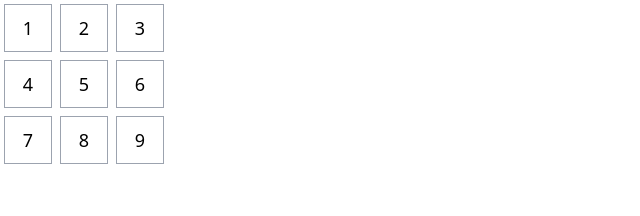
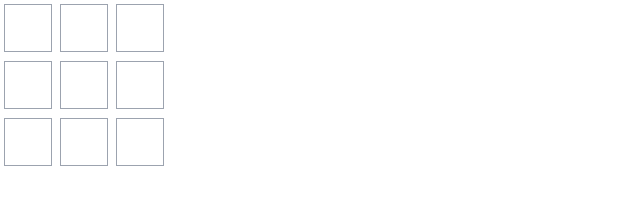
Before and after one commit to kaiyumdev/tic-tac-toe, a React (Vite) app: page / in a window 1280 px wide. Shown: the top 216 px of the page, without its empty margins (0-640 px from the left). Built offline with nearby package versions, Linux system fonts and the light colour scheme.

Commit message:
feat(props): remove props to replace state

```diff
--- a/src/App.jsx
+++ b/src/App.jsx
@@ -9,9 +9,13 @@
 import { useState } from "react";
 
 function Square({ value }) {
+  const handleClick = () => {
+    console.log('click', value);
+  }
   return (
     <button
       className="bg-white border border-gray-400 h-12 w-12 m-1 leading-9 text-lg"
+      onClick={handleClick}
     >
       {value}
     </button>
@@ -22,19 +26,19 @@ export default function Board() {
   return (
     <>
       <div>
-        <Square value="1"></Square>
-        <Square value="2"></Square>
-        <Square value="3"></Square>
+        <Square ></Square>
+        <Square ></Square>
+        <Square ></Square>
       </div>
       <div>
-        <Square value="4"></Square>
-        <Square value="5"></Square>
-        <Square value="6"></Square>
+        <Square ></Square>
+        <Square ></Square>
+        <Square ></Square>
       </div>
       <div>
-        <Square value="7"></Square>
-        <Square value="8"></Square>
-        <Square value="9"></Square>
+        <Square ></Square>
+        <Square ></Square>
+        <Square ></Square>
       </div>
     </>
   );
```
